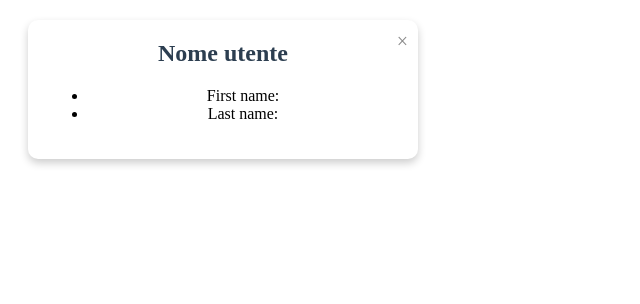
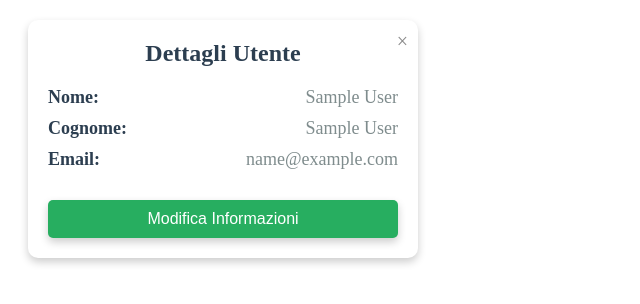
Before and after one commit to LordNecoh/SAW_Project, a PHP site: page /progettoSAW/profilePopup.php in a window 1280 px wide. Shown: the top 304 px of the page, without its empty margins (0-640 px from the left). Run offline with PHP 8.4, Linux system fonts and the light colour scheme; the visitor is signed in with stand-in values (Sample User, id 1).

Commit message:
show profile funzionante! da fare modifica

```diff
--- a/css/formLoginPopup.css
+++ b/css/loginPopup.css
@@ -12,7 +11,7 @@
     z-index: 99;
 }
 
-.popup-content {
+.loginPopup-content {
     background-color: #fff;
     padding: 20px;
     margin: 20px;
@@ -23,9 +22,9 @@
     box-shadow: 0 4px 8px rgba(0, 0, 0, 0.2);
 }
 
-.popup-content h2 {
+.loginPopup-content h2 {
     margin-top: 0;
-    color: #2c3e50;
+    color: #0f0f0f;
 }
 
 .close-button {
--- a/css/profilePopup.css
+++ b/css/profilePopup.css
@@ -1,53 +1,111 @@
-/* Profile Popup CSS */
-.profile-popup {
-    display: flex;
-    position: absolute;
-    top: 50px;
-    right: 50px;
-    width: 300px;
-    padding: 20px;
-    background-color: #fff;
-    border-radius: 10px;
-    box-shadow: 0 4px 8px rgba(0, 0, 0, 0.1);
-    transition: opacity 0.3s ease, transform 0.3s ease;
-    opacity: 0;
-    transform: translateY(-20px);
-    z-index: 1000;
+.profilePopup {
+    display: none;
+    position: fixed;
+    top: 0;
+    right: 0;
+    width: 100%;
+    height: 100%;
+    background-color: rgba(0, 0, 0, 0.3);
+    justify-content: flex-end;
+    align-items: flex-start;
+    z-index: 99;
 }
 
-.profile-popup.show {
-    opacity: 1;
-    transform: translateY(0);
+.profilePopup-content {
+    background-color: #fff;
+    padding: 20px;
+    margin: 20px;
+    border-radius: 10px;
+    width: 350px;
+    text-align: center;
+    position: relative;
+    box-shadow: 0 4px 8px rgba(0, 0, 0, 0.2);
 }
 
-.profile-popup .profile-header {
-    display: flex;
-    align-items: center;
-    margin-bottom: 15px;
+.profilePopup-content h2 {
+    margin-top: 0;
+    color: #2c3e50;
 }
 
-.profile-popup .profile-header img {
-    width: 50px;
-    height: 50px;
-    border-radius: 50%;
-    margin-right: 15px;
+.close-button {
+    position: absolute;
+    top: 10px;
+    right: 10px;
+    font-size: 20px;
+    cursor: pointer;
+    color: #888;
 }
 
-.profile-popup .profile-header .profile-name {
-    font-size: 18px;
-    font-weight: bold;
+.close-button:hover {
+    color: #333;
 }
 
-.profile-popup .profile-details {
-    font-size: 14px;
-    color: #666;
+.profilePopup-content input {
+    width: 100%;
+    padding: 10px;
+    margin: 10px -10px;
+    border: 1px solid #ccc;
+    border-radius: 5px;
 }
 
-.profile-popup .profile-details .detail {
-    margin-bottom: 10px;
+.profilePopup-content input[type="submit"] {
+    padding: 10px 20px;
+    background-color: #3498db;
+    color: #fff;
+    border: none;
+    border-radius: 5px;
+    cursor: pointer;
+    font-size: 16px;
 }
 
-.profile-popup .profile-details .detail span {
+.profilePopup-content input[type="submit"]:hover {
+    background-color: #2980b9;
+}
+
+.profilePopup-content span a {
+    color: #3498db;
+    text-decoration: none;
+}
+
+.profilePopup-content span a:hover {
+    text-decoration: underline;
+}
+
+.profilePopup-content p {
+    margin: 10px 0;
+    font-size: 18px;
+    color: #34495e;
+    text-align: left;
+    display: flex;
+    justify-content: space-between;
+    align-items: center;
+}
+
+.profilePopup-content p strong {
     font-weight: bold;
-    color: #333;
+    color: #2c3e50;
+    margin-right: 10px;
+    min-width: 80px; /* Per allineare le etichette */
 }
+
+.profilePopup-content p span {
+    font-weight: normal;
+    color: #7f8c8d;
+}
+
+.edit-button {
+    margin-top: 20px;
+    padding: 10px 20px;
+    background-color: #27ae60;
+    color: white;
+    border: none;
+    border-radius: 5px;
+    cursor: pointer;
+    font-size: 16px;
+    width: 100%; /* Puoi rimuoverlo se non vuoi che occupi tutta la larghezza */
+    box-shadow: 0 4px 8px rgba(0, 0, 0, 0.2);
+}
+
+.edit-button:hover {
+    background-color: #219150;
+}
--- /dev/null
+++ b/database/show_profile.php
@@ -0,0 +1,48 @@
+<?php
+if (session_status() === PHP_SESSION_NONE) {
+    session_start();
+}
+include("connessioneDB.php");
+
+ if (!isset($_SESSION["email"])) {
+    header("Location: ../login.php");
+    exit();
+}
+
+$email = $_SESSION["email"];
+
+try {
+    $query = "SELECT firstname, lastname, email FROM users WHERE email = :email";
+
+    $stmt = $conn->prepare($query);
+
+    $stmt->bindParam(':email', $email, PDO::PARAM_STR);
+
+    $stmt->execute();
+
+    if ($stmt->rowCount() === 0) {
+        echo "No user found";
+    } else {
+        $row = $stmt->fetch(PDO::FETCH_ASSOC);
+        $first = $row["firstname"];
+        $last = $row["lastname"];
+        $email = $row["email"];
+
+        $result = "
+            <div class='profilePopup-content'>
+                <span class='close-button' id='closeProfilePopup'>&times;</span>
+                <h2>Dettagli Utente</h2>
+                <p><strong>Nome:</strong> <span>" . htmlspecialchars($first) . "</span></p>
+                <p><strong>Cognome:</strong> <span>" . htmlspecialchars($last) . "</span></p>
+                <p><strong>Email:</strong> <span>" . htmlspecialchars($email) . "</span></p>
+
+                <button id='editProfileButton' class='edit-button' onclick=\"location.href='edit_profile.php';\">Modifica Informazioni</button>
+            </div>";
+        echo $result;
+    }
+} catch (PDOException $e) {
+    // Log dell'errore
+    error_log("Database error: " . $e->getMessage());
+    exit("Something went wrong, visit us later");
+}
+?>
--- a/formRegistrazione.php
+++ b/formRegistrazione.php
@@ -8,7 +8,7 @@
         <link rel="stylesheet" href="css/formRegistrazione.css">
         <link rel="stylesheet" href="css/body.css">
 
-        <script src="gestionePopup.js" ></script>
+        <script src="js/gestionePopup.js" ></script>
 
 
     </head>
@@ -17,7 +17,7 @@
         <?php include 'header.php'; ?>
 
         <div id="registrationForm">
-        <form action="registration.php" method="post" id="registrationForm" class="registrationForm">
+        <form action="database/registration.php" method="post" id="registrationForm" class="registrationForm">
             <h2>Registration Form</h2>
             <label for="firstname">Nome:</label>
             <input type="text" name="firstname" id="firstname" required>
--- a/profilePopup.php
+++ b/profilePopup.php
@@ -1,13 +1,8 @@
 
-<link rel="stylesheet" href="css/formLoginPopup.css">
+<link rel="stylesheet" href="css/profilePopup.css">
 
-<div class="popup-content">
-    <span class="close-button" id="closeLoginPopup">&times;</span>
-        <h2> Nome utente </h2>
-        <ul>
-            <li>First name: </li>
-            <li>Last name: </li>
+    <?php
+        require 'database/show_profile.php';
+    ?>
 
-        </ul>
-
-</div>
+</html>
```
Also changed, not shown: other parts of css/loginPopup.css (+21 -7 lines), css/header.css (+15 -9 lines), database/login.php (+14 -12 lines), header.php (+21 -12 lines), index.php (+2 -7 lines), js/gestionePopup.js (renamed from gestionePopup.js, +25 -16 lines), loginPopup.php (renamed from formLogin.php, +3 -4 lines), paginaRiservata.php (deleted, +0 -22 lines), show_profile.php (deleted, +0 -33 lines), test/test_all.php (+3 -2 lines), test/test_show.php (+2 -1 lines).
